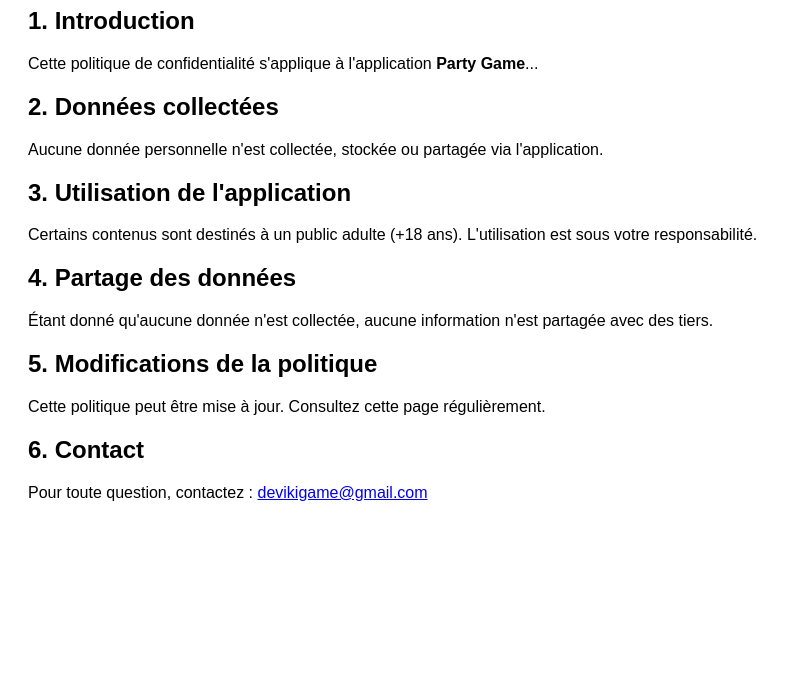
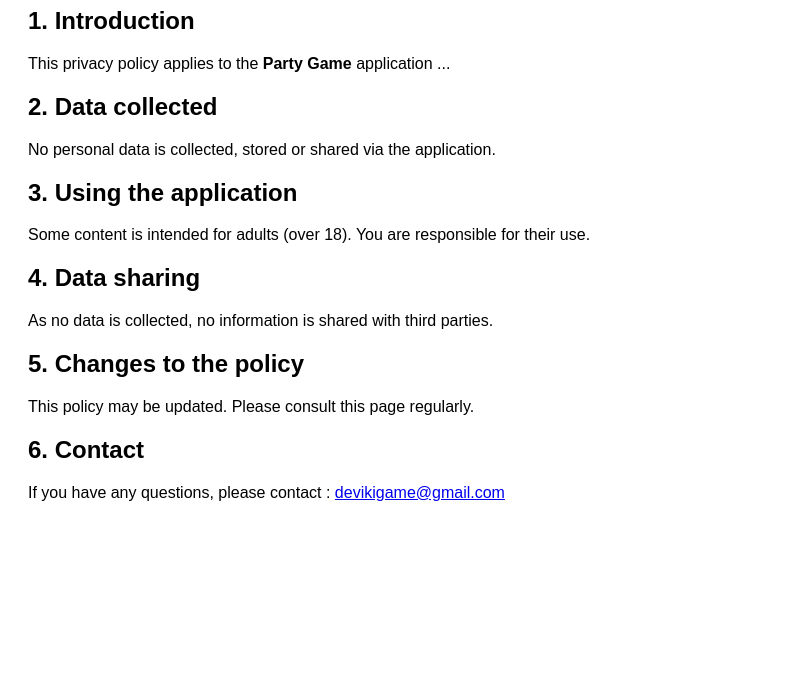
Before and after one commit to jnnied1/party-game-privacy, a plain HTML site: page index.html in a window 1280 px wide. Shown: the part 101-800 px from the top of the page, without its empty margins (0-791 px from the left). Drawn offline with Linux system fonts and the light colour scheme.

Commit message:
Update index.html
trad en

```diff
--- a/index.html
+++ b/index.html
@@ -3,27 +3,27 @@
 <head>
   <meta charset="UTF-8">
   <meta name="viewport" content="width=device-width, initial-scale=1">
-  <title>Politique de Confidentialité</title>
+  <title>Privacy Policy</title>
 </head>
 <body style="font-family: Arial, sans-serif; padding: 20px;">
-  <h1>Politique de Confidentialité</h1>
+  <h1>Privacy Policy</h1>
 
   <h2>1. Introduction</h2>
-  <p>Cette politique de confidentialité s'applique à l'application <strong>Party Game</strong>...</p>
+  <p>This privacy policy applies to the <strong>Party Game</strong> application ...</p>
 
-  <h2>2. Données collectées</h2>
-  <p>Aucune donnée personnelle n'est collectée, stockée ou partagée via l'application.</p>
+  <h2>2. Data collected</h2>
+  <p>No personal data is collected, stored or shared via the application.</p>
 
-  <h2>3. Utilisation de l'application</h2>
-  <p>Certains contenus sont destinés à un public adulte (+18 ans). L'utilisation est sous votre responsabilité.</p>
+  <h2>3. Using the application</h2>
+  <p>Some content is intended for adults (over 18). You are responsible for their use.</p>
 
-  <h2>4. Partage des données</h2>
-  <p>Étant donné qu'aucune donnée n'est collectée, aucune information n'est partagée avec des tiers.</p>
+  <h2>4. Data sharing</h2>
+  <p>As no data is collected, no information is shared with third parties.</p>
 
-  <h2>5. Modifications de la politique</h2>
-  <p>Cette politique peut être mise à jour. Consultez cette page régulièrement.</p>
+  <h2>5. Changes to the policy</h2>
+  <p>This policy may be updated. Please consult this page regularly.</p>
 
   <h2>6. Contact</h2>
-  <p>Pour toute question, contactez : <a href="mailto:devikigame@gmail.com">devikigame@gmail.com</a></p>
+  <p>If you have any questions, please contact : <a href="mailto:devikigame@gmail.com">devikigame@gmail.com</a></p>
 </body>
 </html>
```
